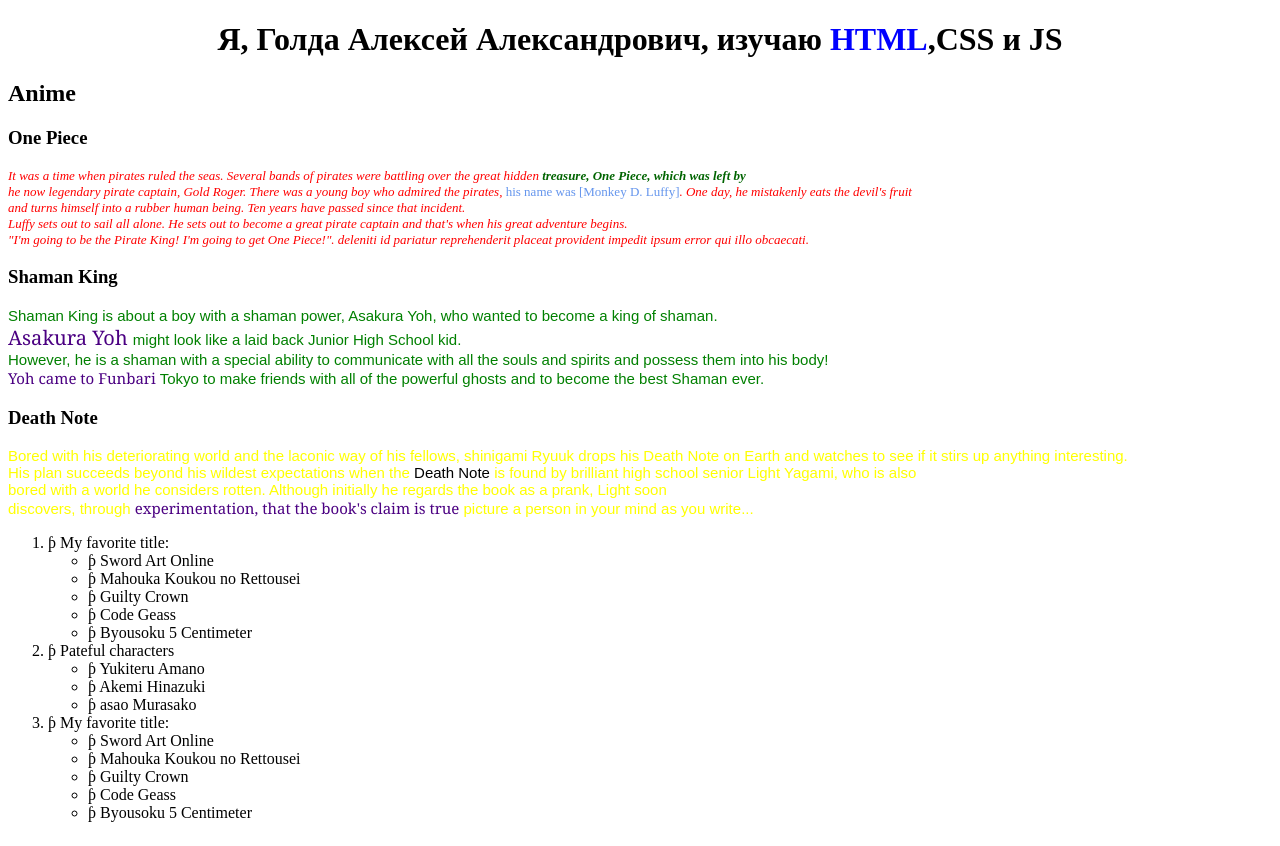
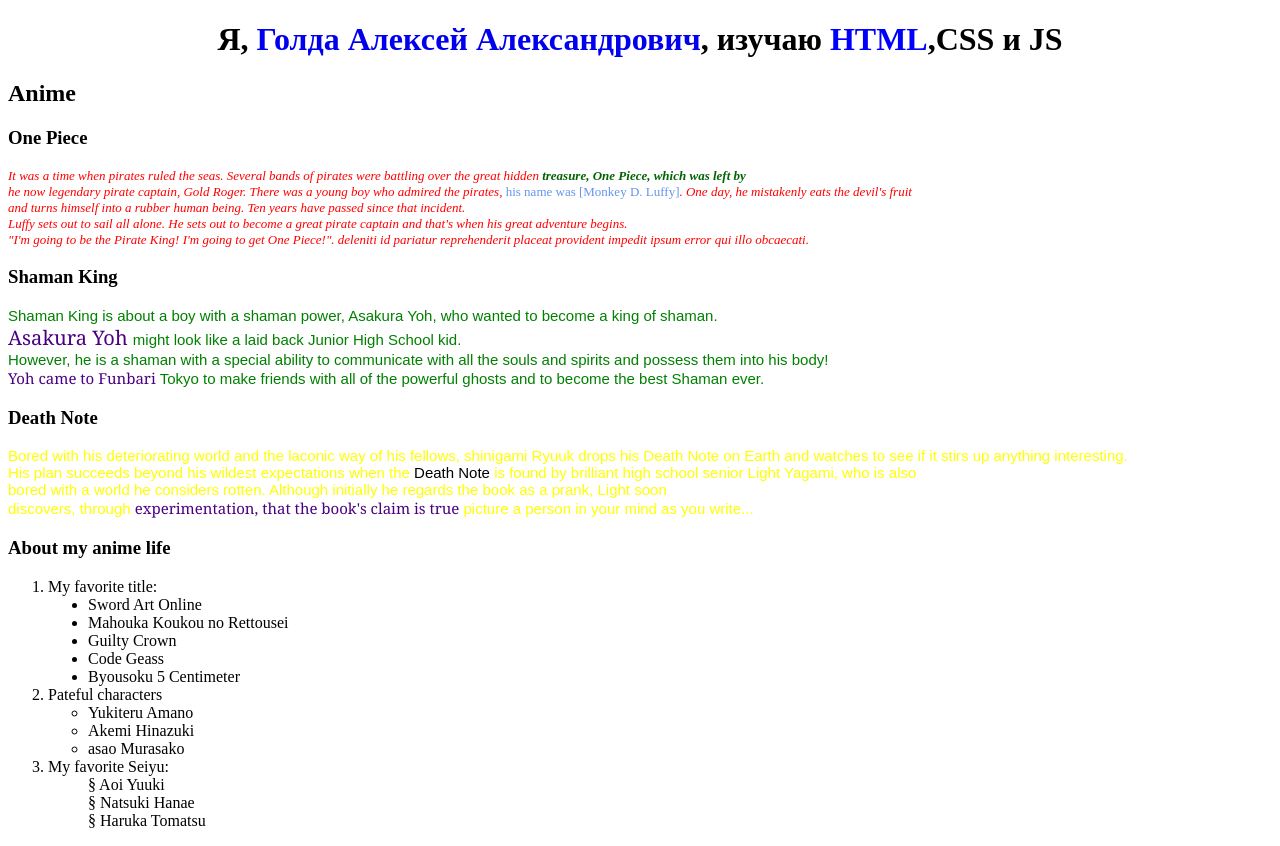
Before and after one commit to GoldA650502/Front-End, a plain HTML site: page Homework/main.html in a window 1280 px wide. Drawn offline with Linux system fonts and the light colour scheme.

Commit message:
full homework 1
Задание 1-3 выполнены согласно требованиям.
4-е задание выполнил так, как посчитал нужным.
Добавил две папки css, img для хранения соотвествующих файлов. А так же добавилась вторая страница(стили для которой пока работают как и в первой)

```diff
--- a/Homework/style.css
+++ b/Homework/css/style.css
@@ -63,7 +63,17 @@
     font-style:inherit;
     color:yellow;
 }
+ul#third>li{
+    list-style: none;
+}
+ul#third>li:before{
+    content: "§"; /* Добавляем в качестве маркера символ */
+}
 
- li:before {
-    content: "ƥ "; /* Добавляем в качестве маркера символ */
-   }
+ul#first>li{
+    list-style-type: disc;
+}
+
+a{
+    text-decoration: none;
+}
--- a/Homework/main.html
+++ b/Homework/main.html
@@ -4,12 +4,12 @@
     <meta charset="UTF-8">
     <meta name="viewport" content="width=device-width, initial-scale=1.0">
     <meta http-equiv="X-UA-Compatible" content="ie=edge">
-    <link rel="stylesheet" href="style.css">
+    <link rel="stylesheet" href="css/style.css">
     <title>Моя первая страница</title>
 </head>
 <body>
     <div class="center">
-        <h1>Я, Голда Алексей Александрович, изучаю <span class="htmls">HTML</span>,CSS и JS</h1>
+        <h1>Я, <a href="second.html" target="_blank">Голда Алексей Александрович</a>, изучаю <span class="htmls">HTML</span>,CSS и JS</h1>
     </div>
     <div>
         <h2>Anime</h2>
@@ -35,10 +35,11 @@
                     bored with a world he considers rotten. Although initially he regards the book as a prank, Light soon  <br>
                     discovers, through <span class="text6">experimentation, that the book's claim is true</span> picture a person in your mind as you write... <br>
                 </p>
+                <h3>About my anime life</h3>
                 <ol>
                     <li>
                             My favorite title:
-                        <ul>
+                        <ul id="first">
                                 <li>Sword Art Online</li>
                                 <li>Mahouka Koukou no Rettousei</li>
                                 <li>Guilty Crown</li>
@@ -55,13 +56,11 @@
                             </ul>
                     </li>
                     <li>
-                            My favorite title:
+                            My favorite Seiyu:
                             <ul id="third">
-                                    <li>Sword Art Online</li>
-                                    <li>Mahouka Koukou no Rettousei</li>
-                                    <li>Guilty Crown</li>
-                                    <li>Code Geass</li>
-                                    <li>Byousoku 5 Centimeter</li>
+                                    <li> Aoi Yuuki</li>
+                                    <li> Natsuki Hanae</li>
+                                    <li> Haruka Tomatsu</li>
                             </ul>
                     </li>
                 </ol>
```
Also changed, not shown: Homework/second.html (added, +30 -0 lines), Homework/img/1117.jpg (added).
